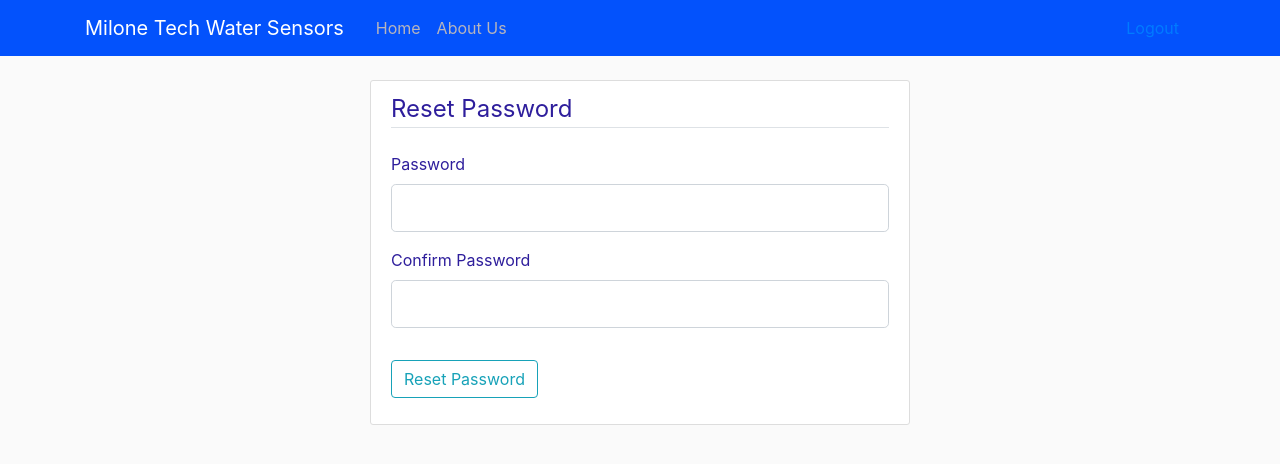
After one commit to nanderson870/MiloneTech_WebsitePt2, a Flask app: template Website_Python_Code/flask_website/templates/reset_token.html in a window 1280 px wide. The commit adds this page. Shown: the top 464 px of the page. Run offline with Flask 2, Linux system fonts and the light colour scheme; the template is opened without the code that fills it: values that come from a table or form of the project are taken from there, others are empty; the visitor is signed in with stand-in values (Sample User, id 1); parts of the project's set-up code (start-up, migrations or seed data) failed here and were passed over; some libraries are stand-ins or nearby versions.

Commit message:
commiting from pycharm

```diff
--- a/Website_Python_Code/flask_website/dbAPI/accounts.py
+++ b/Website_Python_Code/flask_website/dbAPI/accounts.py
@@ -8,18 +8,41 @@ class Accounts(db.Base):
 
 def get_id_by_email(acc_email):
 
-    with db.engine.connect() as connection:
-        acc_id = []
-        result = connection.execute("select accountID "
-                                    "from accounts "
-                                    "where accountEmail = '{}'"
-                                    .format(acc_email))
-        print(result)
-        for row in result:
-            print(row)
-            acc_id.append(row[0])
+    try:
+        with db.engine.connect() as connection:
+            acc_id = []
+            result = connection.execute("select accountID "
+                                        "from accounts "
+                                        "where accountEmail = '{}'"
+                                        .format(acc_email))
+            print(result)
+            for row in result:
+                print(row)
+                acc_id.append(row[0])
 
-        return acc_id
+            return acc_id
+
+    except exc.SQLAlchemyError:
+        return False
+
+def get_star_by_email(acc_email):
+
+    try:
+        with db.engine.connect() as connection:
+            acc_id = []
+            result = connection.execute("select * "
+                                        "from accounts "
+                                        "where accountEmail = '{}'"
+                                        .format(acc_email))
+            print(" get_star result %s " % result)
+            for row in result:
+                print(row)
+                acc_id.append(row[0])
+
+            return acc_id
+
+    except exc.SQLAlchemyError:
+        return False
 
 
 def get_email_by_id(account_id):
--- /dev/null
+++ b/Website_Python_Code/flask_website/emailer.py
@@ -0,0 +1,82 @@
+import smtplib, ssl
+from email.mime.text import MIMEText
+from email.mime.multipart import MIMEMultipart
+
+
+smtp_server = "smtp.gmail.com"
+port = 587  # For starttls
+sender_email = "milonetechnotifications@gmail.com"
+password = "SEGroupIV"
+# Create a secure SSL context
+context = ssl.create_default_context()
+
+# Try to log in to server and send email
+def send_password_request(to_email, redirect_address):
+
+    message = MIMEMultipart("alternative")
+    message["Subject"] = "Password Reset from UsersMiloneTech.com"
+    message["From"] = sender_email
+    message["To"] = to_email
+
+    text = f'''
+To reset your password, visit the following link:
+{redirect_address}
+
+If you did not make this request, then simply ignore this email and no changes will be made
+    '''
+
+    # Turn these into plain/html MIMEText objects
+    part1 = MIMEText(text, "plain")
+
+    # Add HTML/plain-text parts to MIMEMultipart message
+    # The email client will try to render the last part first
+    message.attach(part1)
+    send_mail(to_email,message)
+
+
+def send_mail(to_email, message):
+
+    try:
+        server = smtplib.SMTP(smtp_server,port)
+        server.ehlo() # Can be omitted
+        server.starttls(context=context) # Secure the connection
+        server.ehlo() # Can be omitted
+        server.login(sender_email, password)
+        print("We got em boys")
+
+        server.sendmail(sender_email, to_email, message.as_string())
+
+    except Exception as e:
+        # Print any error messages to stdout
+        print(e)
+    finally:
+        server.quit()
+
+
+'''
+text = """\
+    Your sensor %s has gone below the level of %s
+
+    You can check on your liquid levels usersmilonetech.com
+
+    """
+
+    html = """\
+    <html>
+      <body>
+        <p>
+            Your sensor %s has gone below its set notification level. <br>
+            <br>
+                sensor name: <br>
+                level: %s <br>
+                at time: %s <br>
+            <br>
+            You can check on your liquid levels at <a href="usersmilonetech".com> usersmilonetech.com </a><br>
+            <br>
+            Sent
+        </p>
+      </body>
+    </html>
+    """
+
+'''
--- a/Website_Python_Code/flask_website/forms.py
+++ b/Website_Python_Code/flask_website/forms.py
@@ -1,6 +1,7 @@
 from flask_wtf import FlaskForm
 from wtforms import StringField, PasswordField, SubmitField, BooleanField
-from wtforms.validators import DataRequired, Length, Email, EqualTo
+from wtforms.validators import DataRequired, Length, Email, EqualTo, ValidationError
+import flask_website.dbAPI.app as db
 
 
 class RegistrationForm(FlaskForm):
@@ -35,3 +36,22 @@ class SettingsForm(FlaskForm):
     password = PasswordField('On', validators=[DataRequired()])
     remember = BooleanField('Crazy')
     submit = SubmitField('Add Trigger')
+
+class RequestResetForm(FlaskForm):
+    email = StringField('Username',
+                        validators=[DataRequired(), Email()])
+    submit = SubmitField('Request Password Reset')
+
+    def validate_email(self,email):
+
+        user_email = db.accounts.get_id_by_email(email.data)
+        print(user_email)
+        if not user_email:
+            raise ValidationError('That Email doesnt Exist. You must Regsiter First')
+
+class ResetPasswordForm(FlaskForm):
+
+    password = PasswordField('Password', validators=[DataRequired()])
+    confirm_password = PasswordField('Confirm Password',
+                                     validators=[DataRequired(), EqualTo('password')])
+    submit = SubmitField('Reset Password')
--- a/Website_Python_Code/flask_website/routes.py
+++ b/Website_Python_Code/flask_website/routes.py
@@ -7,10 +7,12 @@ import datetime
 import io
 import base64
 import json
-from flask_website.forms import RegistrationForm, LoginForm, SettingsForm, AccountForm
+import flask_website.emailer as email
+from flask_website.forms import RegistrationForm, LoginForm, SettingsForm, AccountForm, RequestResetForm, ResetPasswordForm
 from flask_website import app, bcrypt, db, login_manager
-
+from itsdangerous import TimedJSONWebSignatureSerializer as Serializer
 from flask_login import login_user, current_user, logout_user, login_required, UserMixin
+import datetime
 from pprint import pprint
 
 class User(UserMixin):
@@ -76,18 +78,40 @@ class User(UserMixin):
                     '''
                     curr_sensor["x_vals"] = data_point[5]
                     '''
-                    curr_sensor["x_vals"].append(counter)
+
+                    dateSQL = data_point[5]
+                    dateSQL = dateSQL - datetime.timedelta(hours = 5)
+                    date = str(dateSQL)
+
+                    curr_sensor["x_vals"].append(date)
                     curr_sensor["y_vals"].append(data_point[3])
                     counter = counter + 1
 
                 data["sensor_data"][group][sensor] = curr_sensor
 
-        return data
+        self.user_data = data
+
+    def get_reset_token(self, expires_sec=1800):
+
+        s = Serializer(app.config["SECRET_KEY"], expires_sec)
+        return s.dumps( { 'user_id':self.id }).decode('utf-8')
+
+    def verify_reset_token(token):
+
+        s = Serializer(app.config["SECRET_KEY"])
+
+        try:
+           user_id = s.loads(token)['user_id']
+        except:
+            return None
+
+        return user_id
+
 
     def __init__(self, userID):
         self.id = userID
         self.email = db.accounts.get_email_by_id(userID)[0]
-        self.user_data = self.initialize_user_data()
+        self.user_data = None
 
 
 @login_manager.user_loader
@@ -126,6 +150,7 @@ def login():
 @login_required
 def home():
 
+    current_user.initialize_user_data()
     return render_template('home.html', account_info=current_user.user_data)
 
 @app.route("/register", methods=['GET', 'POST'])
@@ -159,6 +184,8 @@ def sensor():
     data_string = "Recieved post at: %s\n" % datetime.datetime.now()
     print(data_string)
     data = request.json
+    print(data)
+    print(type(data))
     data_string = data_string + str(data) + "\n"
 
     with open('./flask_website/records.txt', 'a') as f:
@@ -170,7 +197,11 @@ def sensor():
         db.sensor_readings.add_reading_no_time(sensorID, entry["Liquid %"], entry["Battery %"],
                                                entry["RSSI"])
 
-    return db.sensors.get_sensor_time_between(sensorID)
+    time_response = db.sensors.get_sensor_time_between(sensorID)
+    print(time_response)
+    print(type(time_response))
+
+    return time_response
 
 @app.route("/account", methods=['GET', 'POST'])
 @login_required
@@ -207,6 +238,47 @@ def logout():
     logout_user()
     return redirect(url_for('login'))
 
+@app.route("/reset_password", methods=['GET', 'POST'])
+def reset_request():
+
+    form = RequestResetForm()
+
+    if form.validate_on_submit():
+        user = db.accounts.get_star_by_email(form.email.data)
+        flash('An email has been sent with instructions on how to reset your password')
+        user_obj = User(user[0])
+        token = User.get_reset_token(user_obj)
+        email.send_password_request(form.email.data, url_for('reset_token',token=token, _external=True))
+
+        return redirect(url_for('login'))
+
+
+    return render_template('reset_request.html', title = "Reset Password", form=form)
+
+@app.route("/reset_password/<token>", methods=['GET', 'POST'])
+def reset_token(token):
+
+    user = load_user(User.verify_reset_token(token))
+
+    if user is None:
+        flash('That is an Invalid/Expired Token', 'warning')
+        return redirect(url_for('reset_request'))
+
+    form = ResetPasswordForm()
+
+    if form.validate_on_submit():
+
+        hashed_pass = bcrypt.generate_password_hash(form.password.data).decode('utf-8')
+        db.accounts.set_account_password(hashed_pass, user.email )
+
+        flash(f'Your password has been updated! You may now Login', 'success')
+        return redirect(url_for('login'))
+
+
+
+
+    return render_template('reset_token.html', title = "Reset Password", form=form)
+
 '''fig = Figure()
 plt = fig.add_subplot(1, 1, 1)
 
--- a/Website_Python_Code/flask_website/static/main.css
+++ b/Website_Python_Code/flask_website/static/main.css
@@ -86,3 +86,12 @@ a.article-title:hover {
 h3{
     color: #59564f;
 }
+
+.battery{
+
+color : green;
+font-size: 32px;
+background:
+rgba(0, 128, 0, 0.3);
+
+}
--- a/Website_Python_Code/flask_website/templates/login.html
+++ b/Website_Python_Code/flask_website/templates/login.html
@@ -41,7 +41,7 @@
             </div>
 
             <small class="text-muted ml-2">
-                <a href="#">Forgot Password?</a>
+                <a href="{{ url_for('reset_request')}}">Forgot Password?</a>
             </small>
         </form>
     </div>
--- /dev/null
+++ b/Website_Python_Code/flask_website/templates/reset_token.html
@@ -0,0 +1,41 @@
+{% extends "layout_without_sidebar.html" %}
+{% block content %}
+    <div class="content-section">
+        <form method="POST" action="">
+            {{ form.hidden_tag() }}
+            <fieldset class="form-group">
+                <legend class="border-bottom mb-4">Reset Password</legend>
+                <div class="form-group">
+                    {{ form.password.label(class="form-control-label") }}
+                    {% if form.password.errors %}
+                        {{ form.password(class="form-control form-control-lg is-invalid") }}
+                        <div class="invalid-feedback">
+                            {% for error in form.password.errors %}
+                                <span>{{ error }}</span>
+                            {% endfor %}
+                        </div>
+                    {% else %}
+                        {{ form.password(class="form-control form-control-lg") }}
+                    {% endif %}
+                </div>
+                <div class="form-group">
+                    {{ form.confirm_password.label(class="form-control-label") }}
+                    {% if form.confirm_password.errors %}
+                        {{ form.confirm_password(class="form-control form-control-lg is-invalid") }}
+                        <div class="invalid-feedback">
+                            {% for error in form.confirm_password.errors %}
+                                <span>{{ error }}</span>
+                            {% endfor %}
+                        </div>
+                    {% else %}
+                        {{ form.confirm_password(class="form-control form-control-lg") }}
+                    {% endif %}
+                </div>
+
+                </fieldset>
+            <div class="form-group">
+                {{ form.submit(class="btn btn-outline-info") }}
+            </div>
+        </form>
+    </div>
+{% endblock content %}
--- a/Website_Python_Code/testing.py
+++ b/Website_Python_Code/testing.py
@@ -6,7 +6,8 @@ from pprint import pprint
 
 if __name__ == '__main__':
 
-    sensors.add_sensor(535,'0004A30B00F1DA7A',10,'norm','REAL SENSOR')
+    "0004A30B00F1DA7A"
+    print(sensors.get_acc_id_by_sens_id('0004A30B00F1DA7A'))
 
 '''    for i in range (0,10):
         sensor_readings.add_reading_no_time(202, 50 - (i * 2), 40, 0)'''
```
Also changed, not shown: Website_Python_Code/flask_website/dbAPI/sensors.py (+10 -5 lines), Website_Python_Code/flask_website/records.txt (+18 -1 lines), Website_Python_Code/flask_website/templates/home.html (+22 -12 lines), Website_Python_Code/flask_website/templates/reset_request.html (added, +28 -0 lines).
